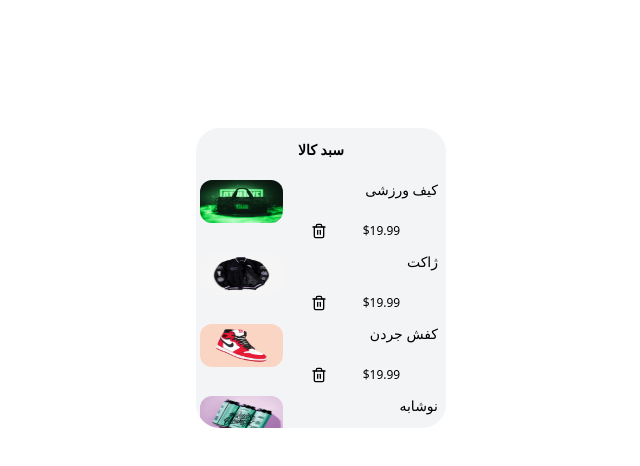
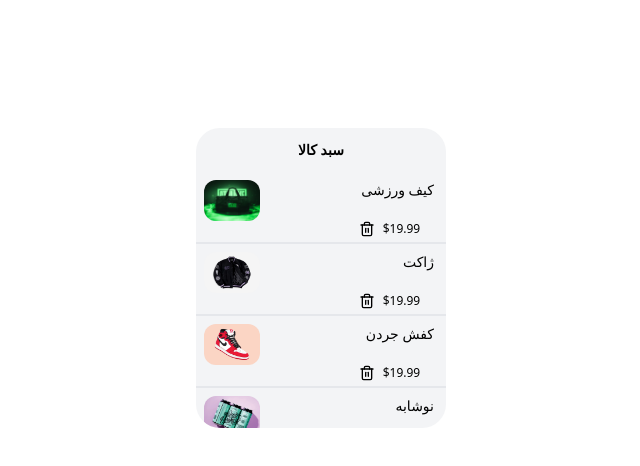
Before and after one commit to pouya-aghayi/market-front, a website: page public/sabadkharid.html in a window 1280 px wide. Shown: the whole page, without its empty margins (319-959 px from the left). Drawn offline with Linux system fonts and the light colour scheme.

Commit message:
last update sabad kharid

```diff
--- a/public/sabadkharid.html
+++ b/public/sabadkharid.html
@@ -15,32 +15,32 @@
             </div>
             <div class="">
 
-                    <div class="grid grid-cols-3 grid-rows-3 h-16 w-full mt-2">
-                    <img src="kif-varzeshi-dastebandi.webp" alt="" class=" col-start-1 col-end-2 row-start-1 row-end-3 h-full w-full ml-1 rounded-xl">
-                    <h1 class="col-start-2 col-end-4 row-start-1 row-end-2 text-sm text-right mr-2">کیف ورزشی</h1>
-                    <span class="col-start-3 col-end-4 text-xs row-start-3 row-end-4">$19.99</span>
-                    <svg class="h-4 w-4 text-black row-start-3 row-end-4 col-start-2 col-end-3 ml-8 "  viewBox="0 0 24 24"  fill="none"  stroke="currentColor"  stroke-width="2"  stroke-linecap="round"  stroke-linejoin="round">  <polyline points="3 6 5 6 21 6" />  <path d="M19 6v14a2 2 0 0 1-2 2H7a2 2 0 0 1-2-2V6m3 0V4a2 2 0 0 1 2-2h4a2 2 0 0 1 2 2v2" />  <line x1="10" y1="11" x2="10" y2="17" />  <line x1="14" y1="11" x2="14" y2="17" /></svg>
+                    <div class="grid grid-cols-3 grid-rows-3 h-16 w-full mt-2 border-b-2">
+                    <img src="kif-varzeshi-dastebandi.webp" alt="" class=" col-start-1 col-end-2 row-start-1 row-end-3 h-full w-full lg:w-14 md:w-14 lg:ml-2 ml-1 rounded-xl">
+                    <h1 class="col-start-2 col-end-4 row-start-1 row-end-2 text-sm text-right mr-3">کیف ورزشی</h1>
+                    <span class="col-start-3 col-end-4 text-xs row-start-3 row-end-4 md:ml-5">$19.99</span>
+                    <svg class="h-4 w-4 text-black row-start-3 row-end-4 col-start-2 col-end-3 ml-8 md:ml-20"  viewBox="0 0 24 24"  fill="none"  stroke="currentColor"  stroke-width="2"  stroke-linecap="round"  stroke-linejoin="round">  <polyline points="3 6 5 6 21 6" />  <path d="M19 6v14a2 2 0 0 1-2 2H7a2 2 0 0 1-2-2V6m3 0V4a2 2 0 0 1 2-2h4a2 2 0 0 1 2 2v2" />  <line x1="10" y1="11" x2="10" y2="17" />  <line x1="14" y1="11" x2="14" y2="17" /></svg>
                     </div>
 
-                    <div class="grid grid-cols-3 grid-rows-3 h-16 w-full mt-2">
-                    <img src="jacket-dastebandi.webp" alt="" class=" col-start-1 col-end-2 row-start-1 row-end-3 h-full w-full ml-1 rounded-xl">
-                    <h1 class="col-start-2 col-end-4 row-start-1 row-end-2 text-sm text-right mr-2"> ژاکت</h1>
-                    <span class="col-start-3 col-end-4 text-xs row-start-3 row-end-4">$19.99</span>
-                    <svg class="h-4 w-4 text-black row-start-3 row-end-4 col-start-2 col-end-3 ml-8 "  viewBox="0 0 24 24"  fill="none"  stroke="currentColor"  stroke-width="2"  stroke-linecap="round"  stroke-linejoin="round">  <polyline points="3 6 5 6 21 6" />  <path d="M19 6v14a2 2 0 0 1-2 2H7a2 2 0 0 1-2-2V6m3 0V4a2 2 0 0 1 2-2h4a2 2 0 0 1 2 2v2" />  <line x1="10" y1="11" x2="10" y2="17" />  <line x1="14" y1="11" x2="14" y2="17" /></svg>
+                    <div class="grid grid-cols-3 grid-rows-3 h-16 w-full mt-2 border-b-2">
+                    <img src="jacket-dastebandi.webp" alt="" class=" col-start-1 col-end-2 row-start-1 row-end-3 h-full w-full lg:w-14 md:w-14 lg:ml-2 ml-1 rounded-xl">
+                    <h1 class="col-start-2 col-end-4 row-start-1 row-end-2 text-sm text-right mr-3"> ژاکت</h1>
+                    <span class="col-start-3 col-end-4 text-xs row-start-3 row-end-4 md:ml-5">$19.99</span>
+                    <svg class="h-4 w-4 text-black row-start-3 row-end-4 col-start-2 col-end-3 ml-8 md:ml-20"  viewBox="0 0 24 24"  fill="none"  stroke="currentColor"  stroke-width="2"  stroke-linecap="round"  stroke-linejoin="round">  <polyline points="3 6 5 6 21 6" />  <path d="M19 6v14a2 2 0 0 1-2 2H7a2 2 0 0 1-2-2V6m3 0V4a2 2 0 0 1 2-2h4a2 2 0 0 1 2 2v2" />  <line x1="10" y1="11" x2="10" y2="17" />  <line x1="14" y1="11" x2="14" y2="17" /></svg>
                     </div>
 
-                    <div class="grid grid-cols-3 grid-rows-3 h-16 w-full mt-2">
-                    <img src="shoes-dastebandi.webp" alt="" class=" col-start-1 col-end-2 row-start-1 row-end-3 h-full w-full ml-1 rounded-xl">
-                    <h1 class="col-start-2 col-end-4 row-start-1 row-end-2 text-sm text-right mr-2">کفش جردن</h1>
-                    <span class="col-start-3 col-end-4 text-xs row-start-3 row-end-4">$19.99</span>
-                    <svg class="h-4 w-4 text-black row-start-3 row-end-4 col-start-2 col-end-3 ml-8 "  viewBox="0 0 24 24"  fill="none"  stroke="currentColor"  stroke-width="2"  stroke-linecap="round"  stroke-linejoin="round">  <polyline points="3 6 5 6 21 6" />  <path d="M19 6v14a2 2 0 0 1-2 2H7a2 2 0 0 1-2-2V6m3 0V4a2 2 0 0 1 2-2h4a2 2 0 0 1 2 2v2" />  <line x1="10" y1="11" x2="10" y2="17" />  <line x1="14" y1="11" x2="14" y2="17" /></svg>
+                    <div class="grid grid-cols-3 grid-rows-3 h-16 w-full mt-2 border-b-2">
+                    <img src="shoes-dastebandi.webp" alt="" class=" col-start-1 col-end-2 row-start-1 row-end-3 h-full  w-full lg:w-14 md:w-14 lg:ml-2 ml-1 rounded-xl">
+                    <h1 class="col-start-2 col-end-4 row-start-1 row-end-2 text-sm text-right mr-3">کفش جردن</h1>
+                    <span class="col-start-3 col-end-4 text-xs row-start-3 row-end-4 md:ml-5">$19.99</span>
+                    <svg class="h-4 w-4 text-black row-start-3 row-end-4 col-start-2 col-end-3 ml-8 md:ml-20"  viewBox="0 0 24 24"  fill="none"  stroke="currentColor"  stroke-width="2"  stroke-linecap="round"  stroke-linejoin="round">  <polyline points="3 6 5 6 21 6" />  <path d="M19 6v14a2 2 0 0 1-2 2H7a2 2 0 0 1-2-2V6m3 0V4a2 2 0 0 1 2-2h4a2 2 0 0 1 2 2v2" />  <line x1="10" y1="11" x2="10" y2="17" />  <line x1="14" y1="11" x2="14" y2="17" /></svg>
                     </div>
 
-                    <div class="grid grid-cols-3 grid-rows-3 h-16 w-full mt-2">
-                    <img src="drink-dastebandi.webp" alt="" class=" col-start-1 col-end-2 row-start-1 row-end-3 h-full w-full ml-1 rounded-xl">
-                    <h1 class="col-start-2 col-end-4 row-start-1 row-end-2 text-sm text-right mr-2">  نوشابه</h1>
-                    <span class="col-start-3 col-end-4 text-xs row-start-3 row-end-4">$19.99</span>
-                    <svg class="h-4 w-4 text-black row-start-3 row-end-4 col-start-2 col-end-3 ml-8 "  viewBox="0 0 24 24"  fill="none"  stroke="currentColor"  stroke-width="2"  stroke-linecap="round"  stroke-linejoin="round">  <polyline points="3 6 5 6 21 6" />  <path d="M19 6v14a2 2 0 0 1-2 2H7a2 2 0 0 1-2-2V6m3 0V4a2 2 0 0 1 2-2h4a2 2 0 0 1 2 2v2" />  <line x1="10" y1="11" x2="10" y2="17" />  <line x1="14" y1="11" x2="14" y2="17" /></svg>
+                    <div class="grid grid-cols-3 grid-rows-3 h-16 w-full mt-2 border-b-2">
+                    <img src="drink-dastebandi.webp" alt="" class=" col-start-1 col-end-2 row-start-1 row-end-3 h-full w-full lg:w-14 md:w-14 lg:ml-2 ml-1 rounded-xl">
+                    <h1 class="col-start-2 col-end-4 row-start-1 row-end-2 text-sm text-right mr-3">  نوشابه</h1>
+                    <span class="col-start-3 col-end-4 text-xs row-start-3 row-end-4 md:ml-5">$19.99</span>
+                    <svg class="h-4 w-4 text-black row-start-3 row-end-4 col-start-2 col-end-3 ml-8 md:ml-20"  viewBox="0 0 24 24"  fill="none"  stroke="currentColor"  stroke-width="2"  stroke-linecap="round"  stroke-linejoin="round">  <polyline points="3 6 5 6 21 6" />  <path d="M19 6v14a2 2 0 0 1-2 2H7a2 2 0 0 1-2-2V6m3 0V4a2 2 0 0 1 2-2h4a2 2 0 0 1 2 2v2" />  <line x1="10" y1="11" x2="10" y2="17" />  <line x1="14" y1="11" x2="14" y2="17" /></svg>
                     </div>
 
             </div>
```
Also changed, not shown: public/css/tailwind.css.
